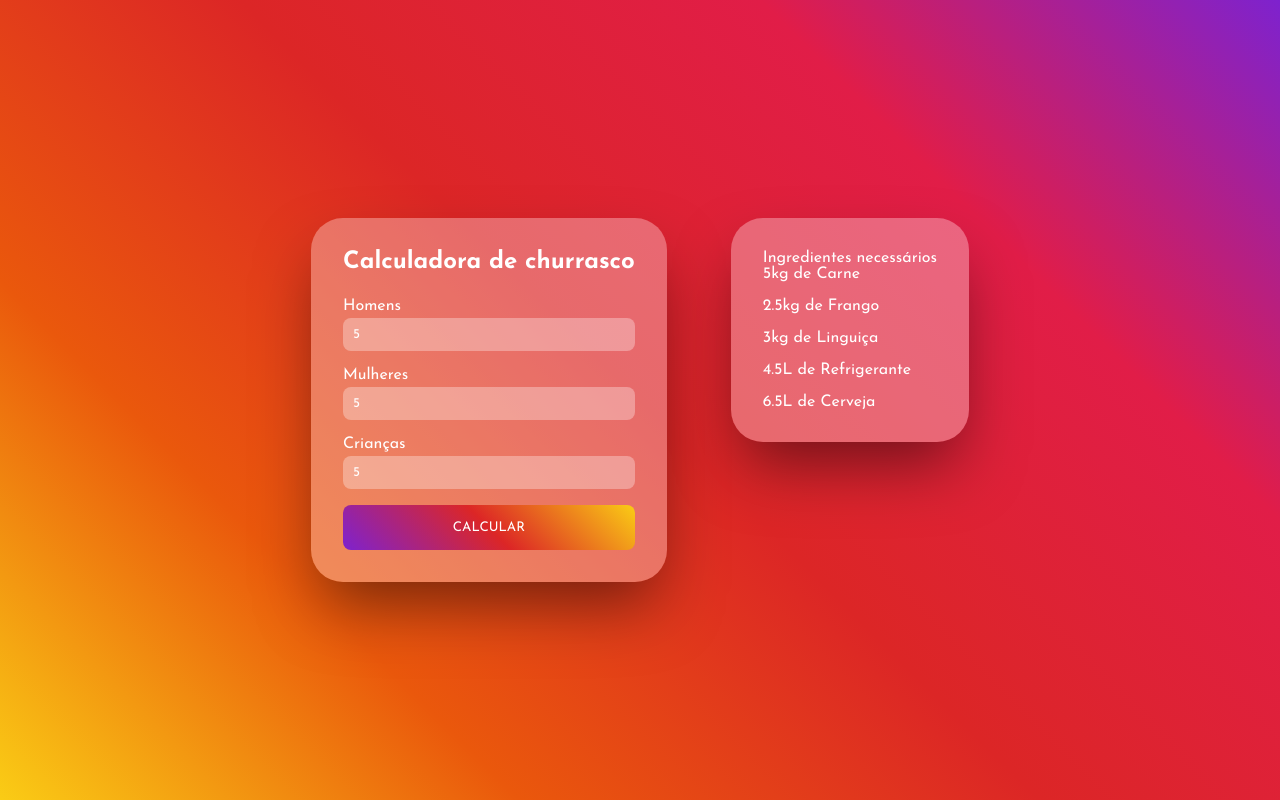
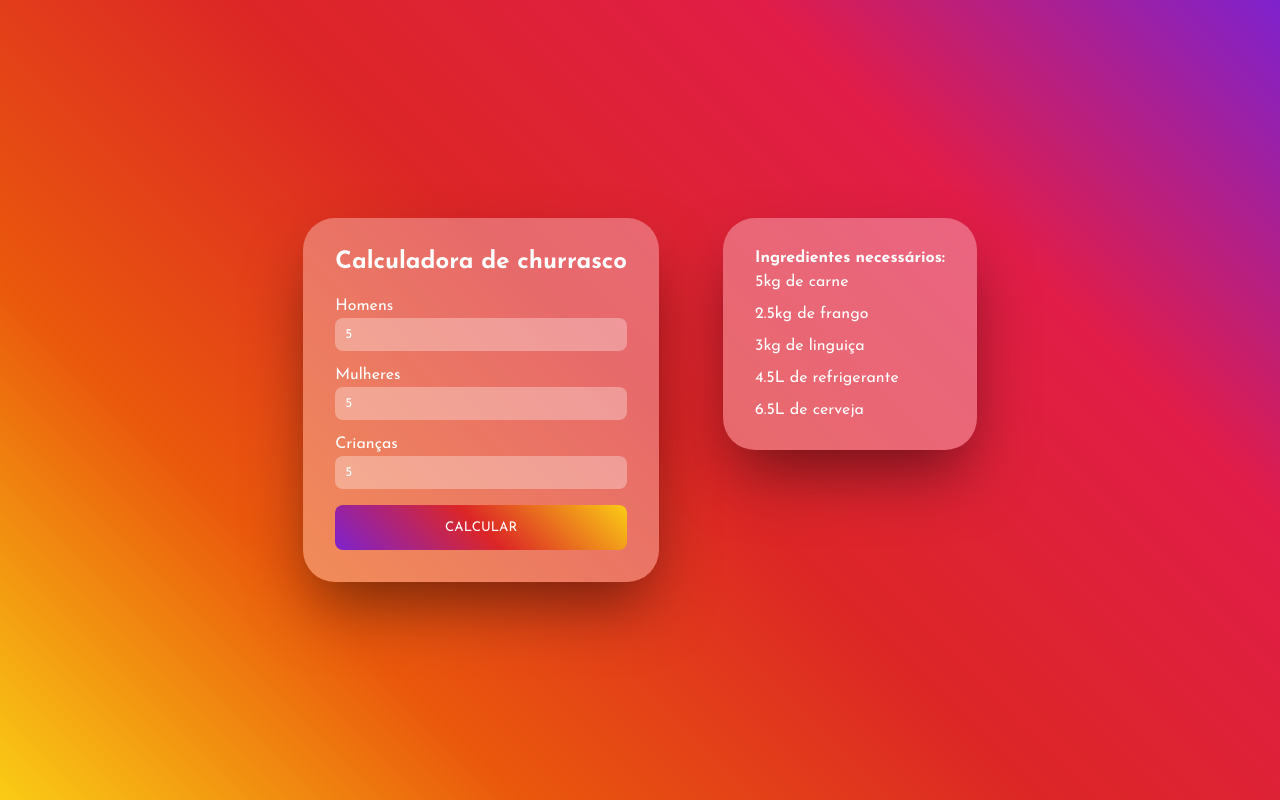
Before and after one commit to ppedrolucas/Calculator-Barbecue, a plain HTML site: page index.html in a window 1280 px wide. Both pictures are taken after typing "5", "5", "5" into the empty fields and a click on the button "CALCULAR". Drawn offline with Linux system fonts and the light colour scheme.

Commit message:
last commit

```diff
--- a/index.html
+++ b/index.html
@@ -38,10 +38,7 @@
           <button id="btn" onclick="calcular()">Calcular</button>
         </section>
       </div>
-      <div id="log" class="calculator card">
-        <p>Ingredientes necessários</p>
-        <log-lista></log-lista>
-      </div>
+      <div id="log" class="calculator card"></div>
     </div>
     <script src="script.js"></script>
   </body>
--- a/script.js
+++ b/script.js
@@ -20,21 +20,15 @@ function calcular() {
   let refrigerante = unicesumar(300, 400, 200);
   let cerveja = unicesumar(800, 500, 0);
 
+  var vetor = [carne, frango, linguiça, refrigerante, cerveja];
   result.style.display = "block";
 
-  class Lista extends HTMLElement {
-    connectedCallback() {
-      this.innerHTML = `
-        <ul class="lista">
-          <li>${carne}kg de Carne</li>
-          <li>${frango}kg de Frango</li>
-          <li>${linguiça}kg de Linguiça</li>
-          <li>${refrigerante}L de Refrigerante</li>
-          <li>${cerveja}L de Cerveja</li>
-        </ul>
-        `;
-    }
-  }
-
-  customElements.define("log-lista", Lista);
+  result.innerHTML = `<p>Ingredientes necessários:</p>
+  <ul class="lista">
+    <li>${carne}kg de carne</li>
+    <li>${frango}kg de frango</li>
+    <li>${linguiça}kg de linguiça</li>
+    <li>${refrigerante}L de refrigerante</li>
+    <li>${cerveja}L de cerveja</li>
+  </ul>`;
 }
--- a/style.css
+++ b/style.css
@@ -33,6 +33,10 @@ body {
 .card {
   display: none;
   max-height: max-content;
+}
+.card p {
+  font-weight: bold;
+  margin-bottom: 8px;
 }
 
 section {
@@ -86,3 +90,10 @@ input:focus {
   gap: 16px;
   list-style: none;
 }
+
+@media (max-width: 780px) {
+  .container {
+    flex-direction: column;
+    padding: 32px;
+  }
+}
```
